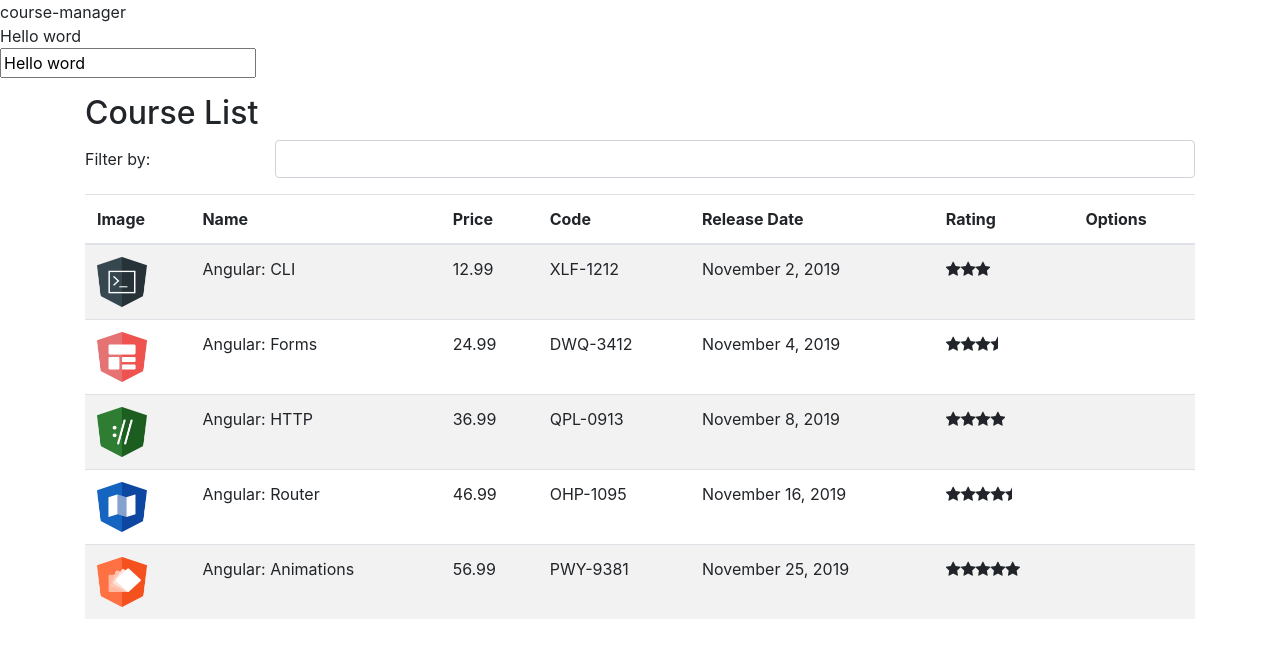
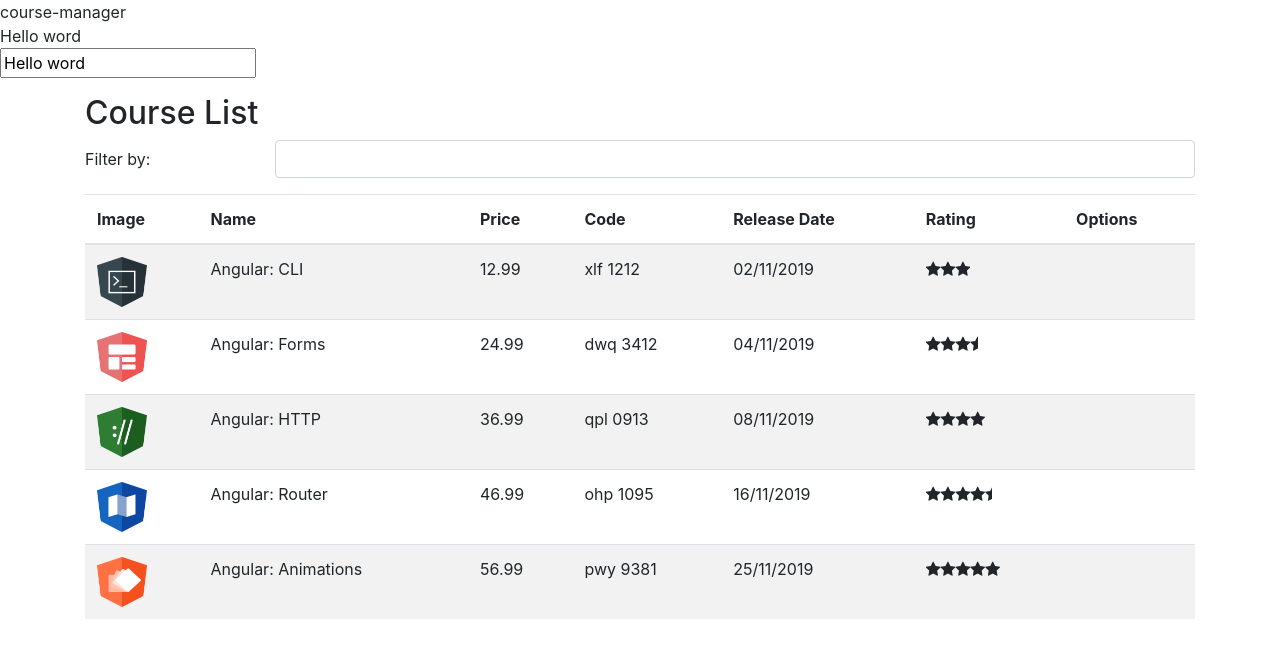
Before and after one commit to marciliorsilva/projeto-angular, an Angular app in the folder course-manager/: page / in a window 1280 px wide. Shown: the top 658 px of the page. Built offline with nearby package versions, Linux system fonts and the light colour scheme.

Commit message:
implementando pipes personalizados

```diff
--- a/course-manager/src/app/app.module.ts
+++ b/course-manager/src/app/app.module.ts
@@ -5,13 +5,16 @@ import { FormsModule } from '@angular/forms';
 import { AppComponent } from './app.component';
 import { CourseListComponent } from './courses/course-list.component';
 import { StarComponent } from './star/star.component';
+import { ReplacePipe } from './pipe/replace.pipe';
 
 
 @NgModule({
   declarations: [
     AppComponent,
     CourseListComponent,
-    StarComponent
+    StarComponent,
+    ReplacePipe
+
   ],
   imports: [
     BrowserModule,
--- a/course-manager/src/app/courses/course-list.component.html
+++ b/course-manager/src/app/courses/course-list.component.html
@@ -25,8 +25,8 @@
             <td><img width="50" height="50" [src]="course.imageUrl"> </td>
             <td>{{course.name}}</td>
             <td>{{course.price}}</td>
-            <td>{{course.code}}</td>
-            <td>{{course.releaseDate}}</td>
+            <td>{{course.code | lowercase | replace: '-': ' ' }}</td>
+            <td>{{course.releaseDate | date: 'dd/MM/yyyy'}}</td>
             <td>
 
                 <app-star [rating]="course.rating"></app-star>
--- /dev/null
+++ b/course-manager/src/app/pipe/replace.pipe.ts
@@ -0,0 +1,10 @@
+import { Pipe, PipeTransform } from '@angular/core';
+
+@Pipe({
+    name: 'replace'
+})
+export class ReplacePipe implements PipeTransform{
+    transform(value: string, char: string, valueToReplace: string){
+        return value.replace(char, valueToReplace);
+    }
+}
```
